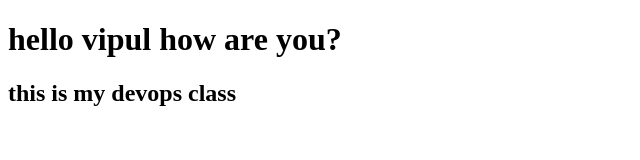
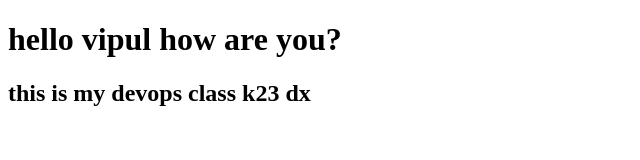
Before and after one commit to vipulpatial82/Devops1, a plain HTML site: page index.html in a window 1280 px wide. Shown: the whole page, without its empty margins (0-640 px from the left). Drawn offline with Linux system fonts and the light colour scheme.

Commit message:
Update index.html

```diff
--- a/index.html
+++ b/index.html
@@ -7,6 +7,6 @@
 </head>
 <body>
     <h1> hello vipul how are you?</h1>
-    <h2>this is my devops class</h2>
+    <h2>this is my devops class k23 dx</h2>
 </body>
 </html>
```
